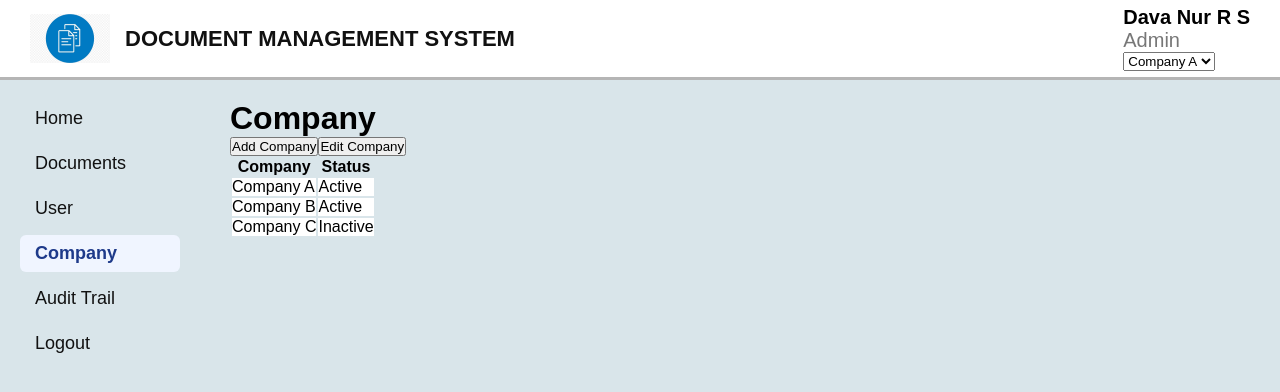
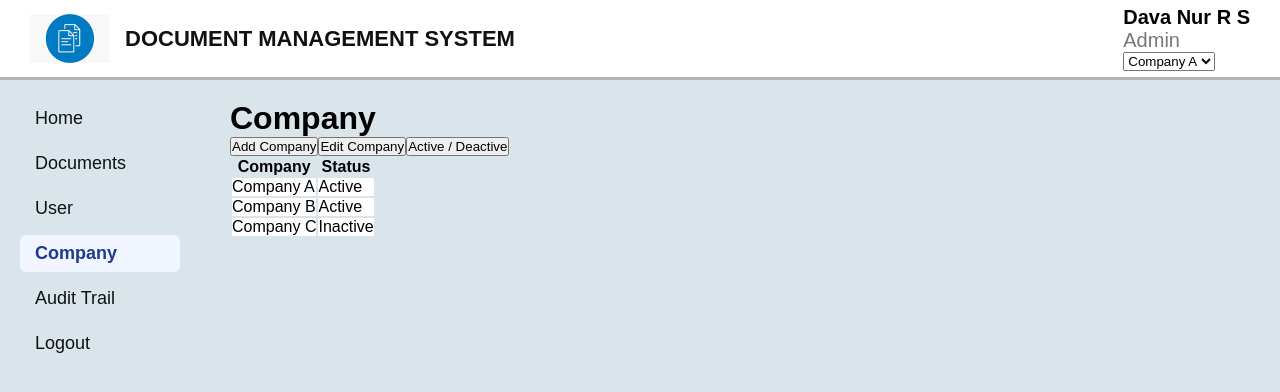
Before and after one commit to davanurrizkisetiawan30-ai/document-management-system, a React (Vite) app: page /company in a window 1280 px wide. Shown: the top 392 px of the page. Built offline with nearby package versions, Linux system fonts and the light colour scheme.

Commit message:
melanjutkan action company

```diff
--- a/src/logic/companyLogic.js
+++ b/src/logic/companyLogic.js
@@ -22,3 +22,9 @@ export function editCompany(companies, oldName, updatedCompany) {
     company.name === oldName ? { ...company, ...updatedCompany } : company
     );
 }
+
+export function toggleCompanyStatus(companies, name) {
+    return companies.map((company) =>
+        company.name === name ? { ...company, status: company.status === "Active" ? "Inactive" : "Active" } : company
+    );
+}
--- a/src/pages/Company.jsx
+++ b/src/pages/Company.jsx
@@ -1,5 +1,5 @@
 import { useState } from "react";
-import { companies as initialCompanies, addCompany, editCompany } from "../logic/companyLogic";
+import { companies as initialCompanies, addCompany, editCompany, toggleCompanyStatus } from "../logic/companyLogic";
 
 function Company() {
 
@@ -86,6 +86,15 @@ function Company() {
                 </div>
             )}
 
+            <button onClick={() => {
+                if (!selectedCompany) {
+                    alert("Pilih company terlebih dahulu");
+                    return;
+                }
+                setCompanyData(toggleCompanyStatus(companyData, selectedCompany.name));
+                setSelectedCompany({...selectedCompany, status: selectedCompany.status === "Active" ? "Inactive" : "Active"});
+            }}>Active / Deactive</button>
+
             <table>
                 <thead>
                     <tr>
```
